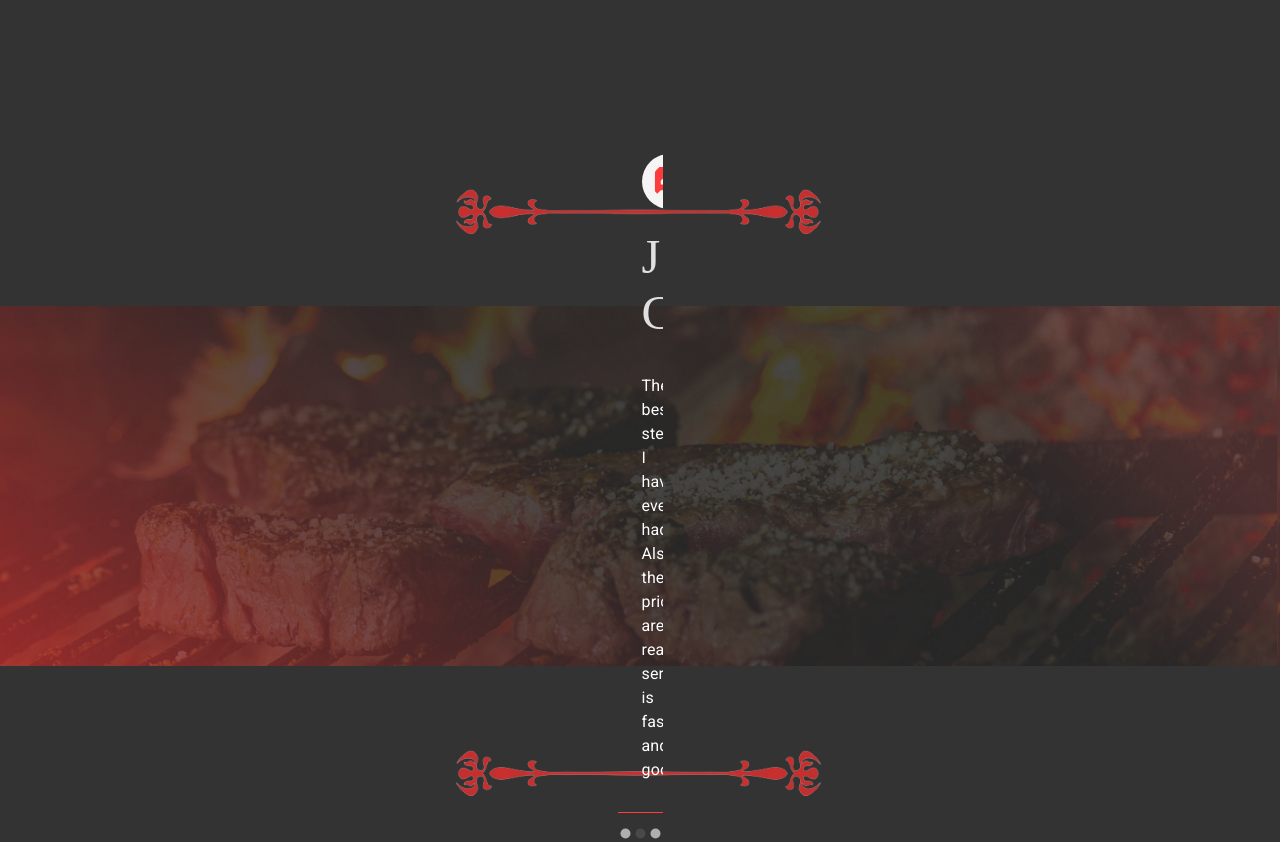
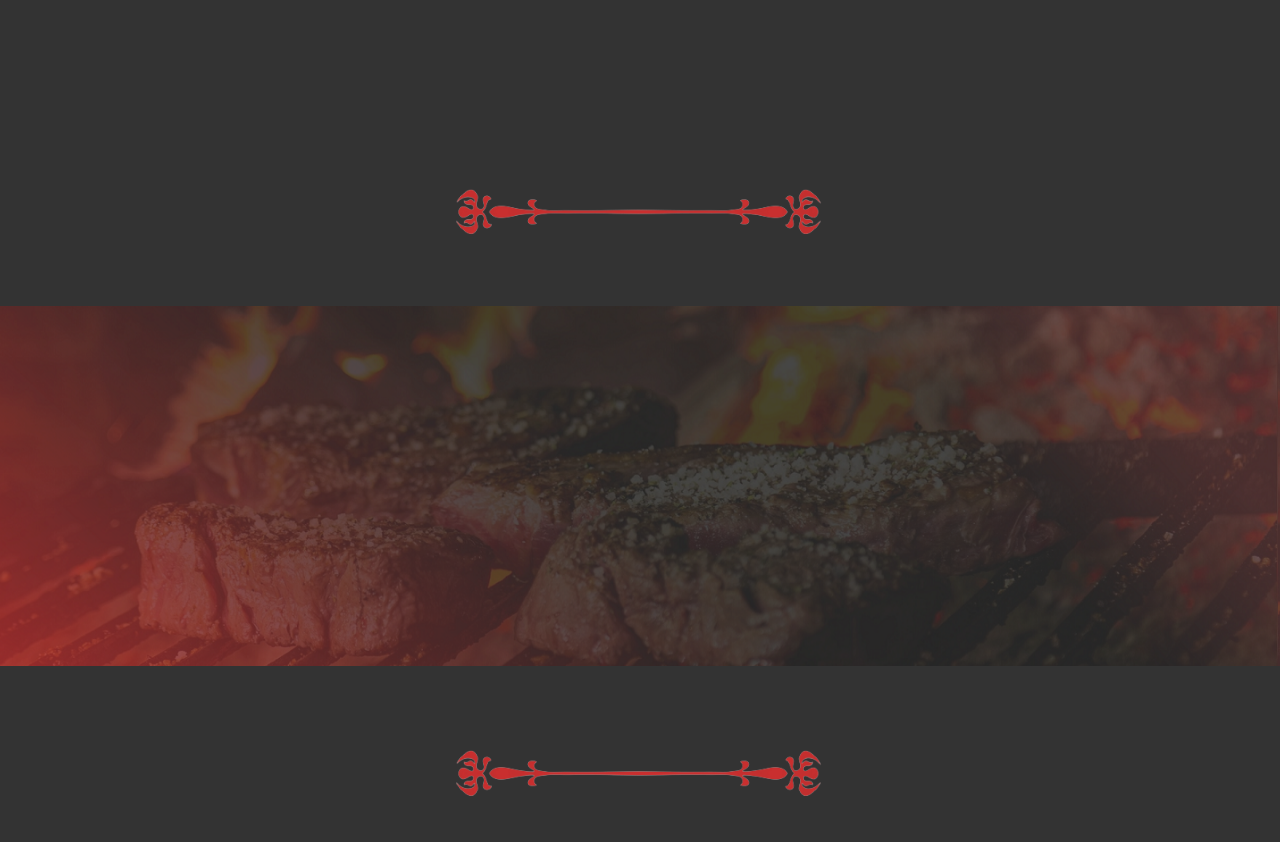
Before and after one commit to sbayrak/sb-steak-house, a React (Create React App) app: page / in a window 1280 px wide. Shown: the part 2040-2882 px from the top of the page. After the commit the page ends 2844 px from the top, so only its background shows below. Built offline with nearby package versions, Linux system fonts and the light colour scheme; a web font is replaced by a local one.

Commit message:
Adressed some css

```diff
--- a/src/components/Reviews.js
+++ b/src/components/Reviews.js
@@ -21,7 +21,7 @@
   },
   container: {
     padding: theme.spacing(2),
-    borderBottom: '1px solid #ff3c3c',
+    borderBottom: '1px solid rgba(255,60,60,0.5)',
     [theme.breakpoints.down('sm')]: {
       border: 'none',
     },
@@ -37,7 +37,7 @@
     padding: '10px',
   },
   Typo: {
-    color: theme.palette.grey[300],
+    color: theme.palette.grey[200],
     [theme.breakpoints.down('sm')]: {
       padding: theme.spacing(0),
     },
@@ -85,7 +85,7 @@
 
   return (
     <Box component='div' className={classes.root}>
-      <Carousel>
+      <Carousel indicators={false}>
         {items.map((item, i) => (
           <Item key={i} item={item} />
         ))}
```
